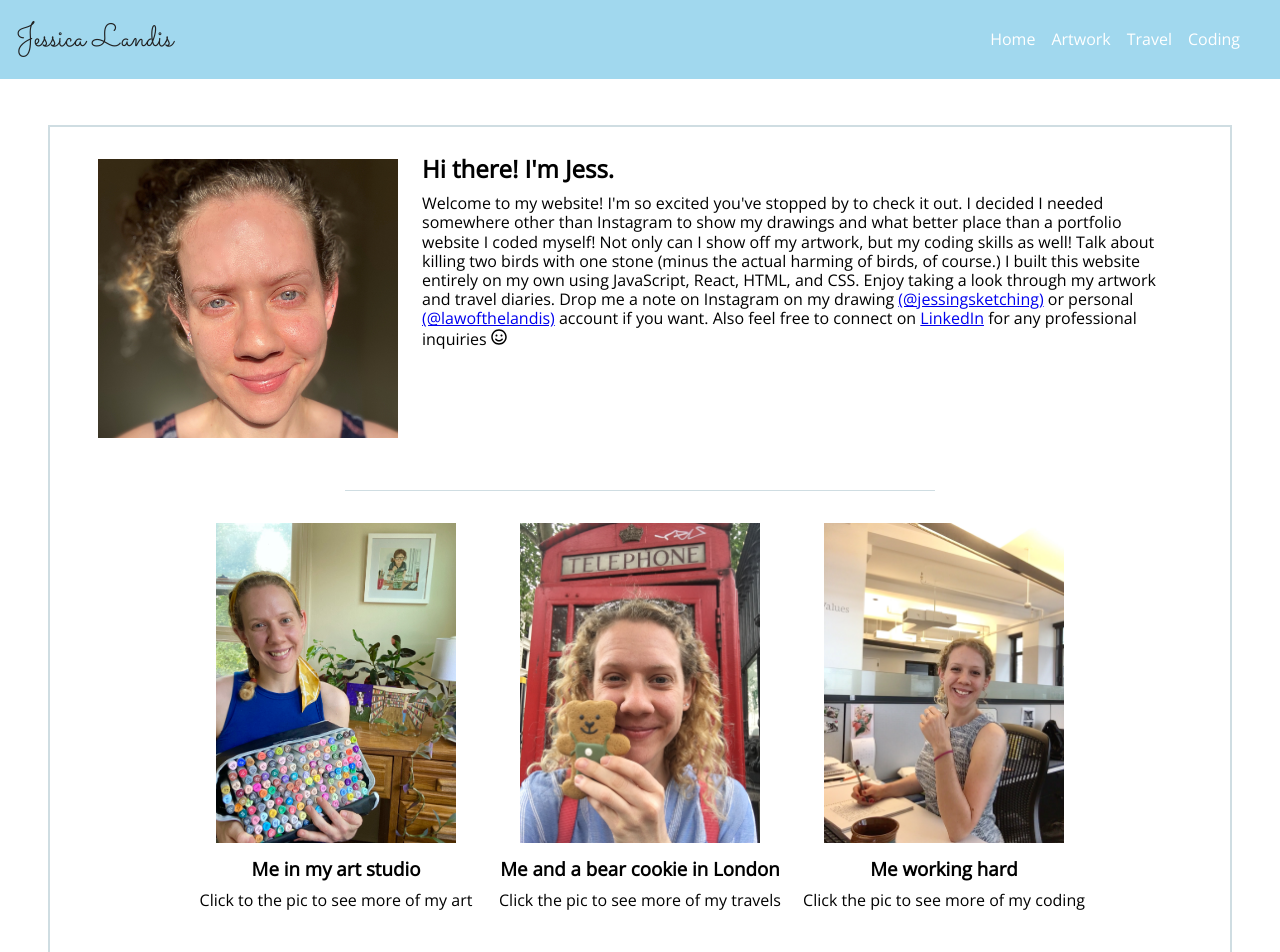
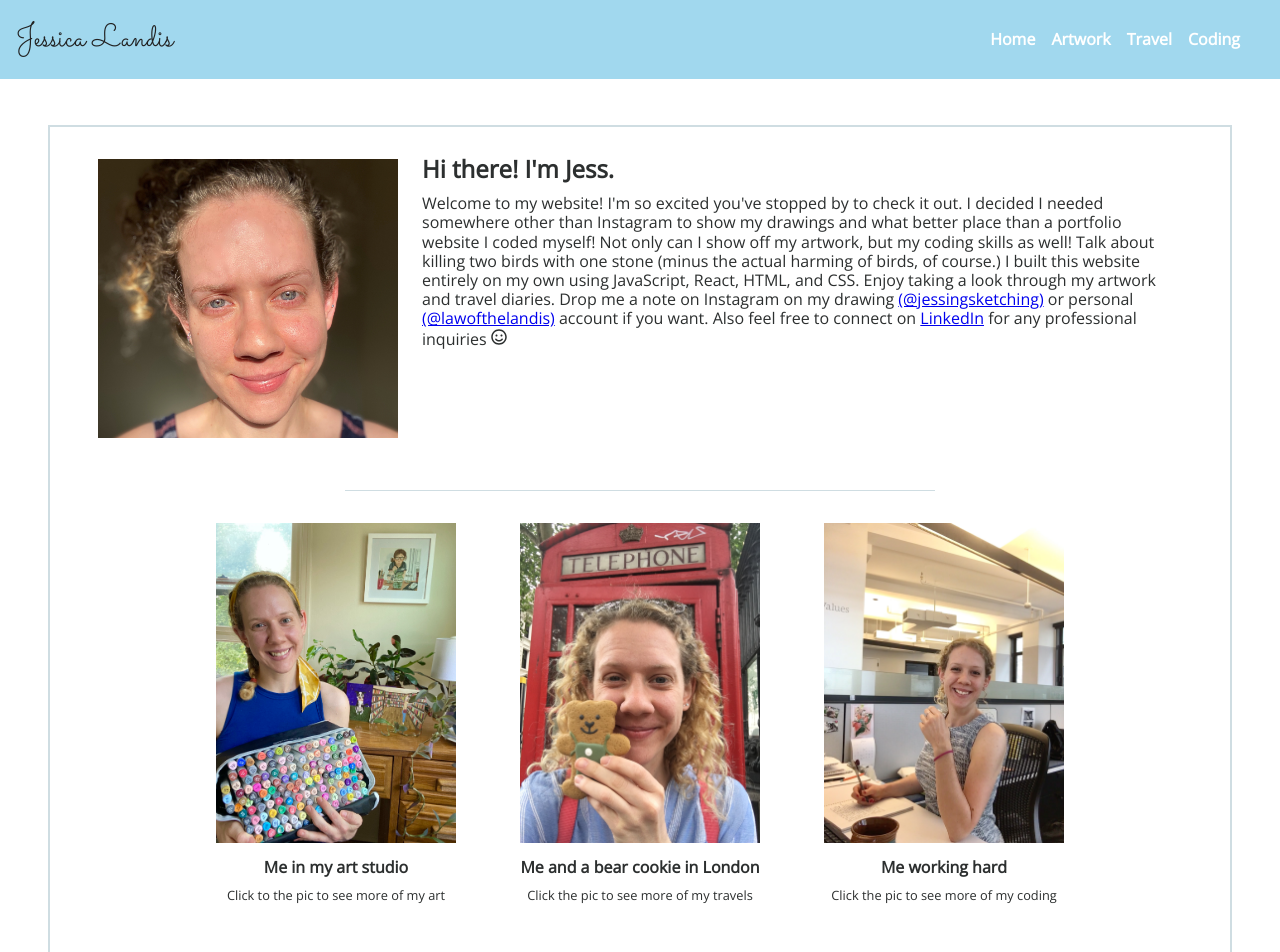
Before and after one commit to jessicalandis/jess_website, a React (Create React App) app: page / in a window 1280 px wide. Shown: the top 952 px of the page. Built offline with nearby package versions, Linux system fonts and the light colour scheme.

Commit message:
formatting finalized

```diff
--- a/public/index.html
+++ b/public/index.html
@@ -10,7 +10,7 @@
       content="Web site created using create-react-app"
     />
     <link
-      href="https://fonts.googleapis.com/css2?family=Open+Sans&family=Sacramento&display=swap"
+      href="https://fonts.googleapis.com/css2?family=Open+Sans:wght@300&family=Sacramento&display=swap"
       rel="stylesheet"
     />
     <link rel="apple-touch-icon" href="%PUBLIC_URL%/logo192.png" />
--- a/src/App.css
+++ b/src/App.css
@@ -12,7 +12,7 @@
   --offWhite: #f7f7f7;
   --mainBlack: #222;
   --mainGrey: #cfdde2;
-  --darkGrey: #cfcfcf;
+  --darkGrey: #2c2f2f;
   --mainSpacing: 3px;
   --lightShadow: 2px 5px 3px 0px rgba(0, 0, 0, 0.5);
   --darkShadow: 4px 10px 5px 0px rgba(0, 0, 0, 0.5);
@@ -44,8 +44,8 @@
   cursor: pointer;
   outline: none;
   position: absolute;
-  top: 5px;
-  right: 50px;
+  top: 1.7rem;
+  right: 3rem;
 }
 
 .nav-icon {
@@ -56,17 +56,15 @@
   height: 0;
   overflow: hidden;
   list-style-type: none;
-  padding: 0.5rem;
   color: var(--mainGrey);
 }
 .nav-links a {
   display: block;
   text-decoration: none;
-
   color: var(--mainBlack);
   text-align: center;
   font-size: 1rem;
-  font-weight: 100;
+  font-weight: bold;
 }
 .nav-links a:hover {
   color: var(--mainGrey);
@@ -90,6 +88,7 @@
     display: flex;
     text-align: center;
     padding-right: 2rem;
+    padding-top: 0.5rem;
     color: var(--mainWhite);
   }
   .nav-links a {
@@ -143,6 +142,7 @@
   margin-left: 3rem;
   margin-right: 3rem;
   margin-bottom: 5rem;
+  color: var(--darkGrey);
 }
 .about-img-container img {
   max-width: 300px;
@@ -183,6 +183,7 @@
 
 .about-p {
   padding-bottom: 1rem;
+  font-size: 0.8rem;
 }
 .about-text p {
   padding-top: 1rem;
@@ -200,6 +201,7 @@
 }
 .about-h3 {
   padding-bottom: 0.5rem;
+  font-size: 1rem;
 }
 
 @media screen and (min-width: 768px) {
@@ -248,6 +250,7 @@
   width: 50%;
   padding-top: 1rem;
   padding-bottom: 2rem;
+  color: var(--darkGrey);
 }
 .coding-container {
   border: 2px solid var(--mainGrey);
@@ -274,6 +277,7 @@
 /*travel*/
 .travel-comp {
   border: 2px solid var(--mainGrey);
+  color: var(--darkGrey);
   margin-top: 5rem;
   margin-left: 3rem;
   margin-right: 3rem;
```
